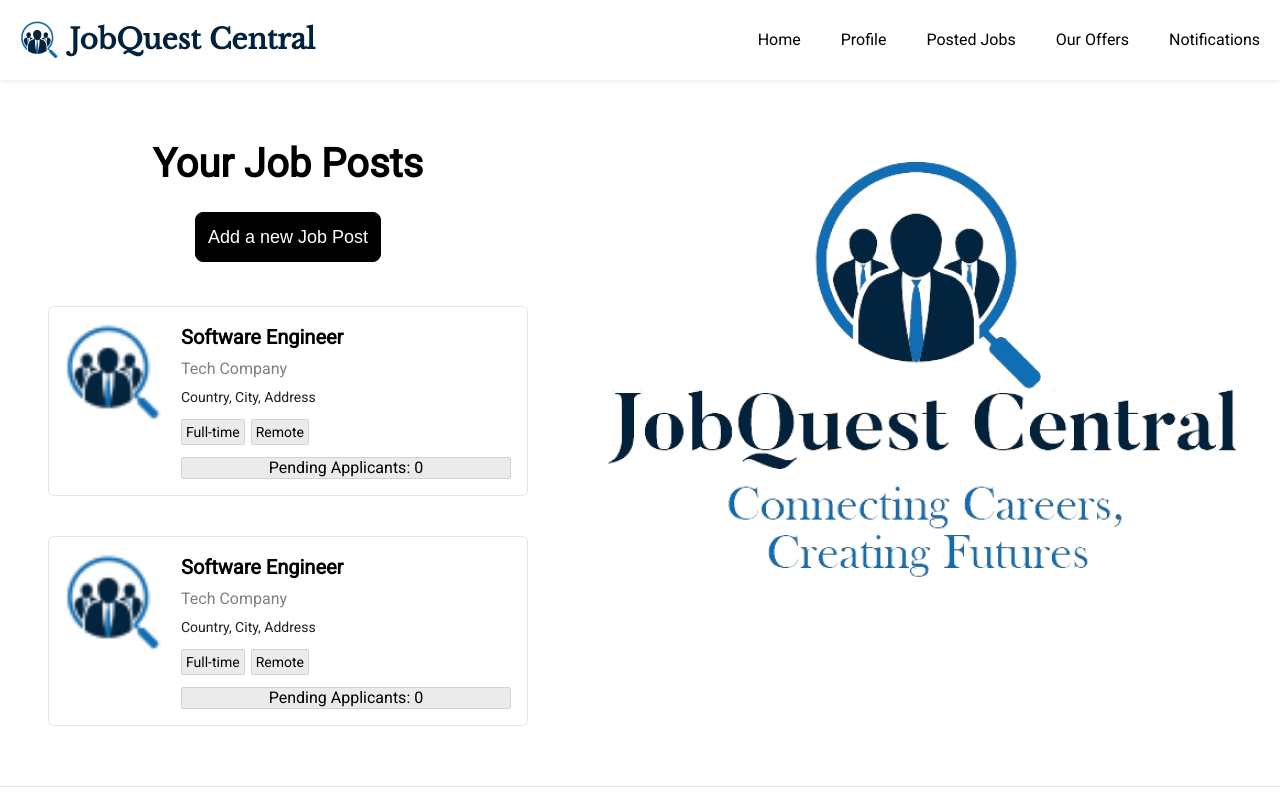
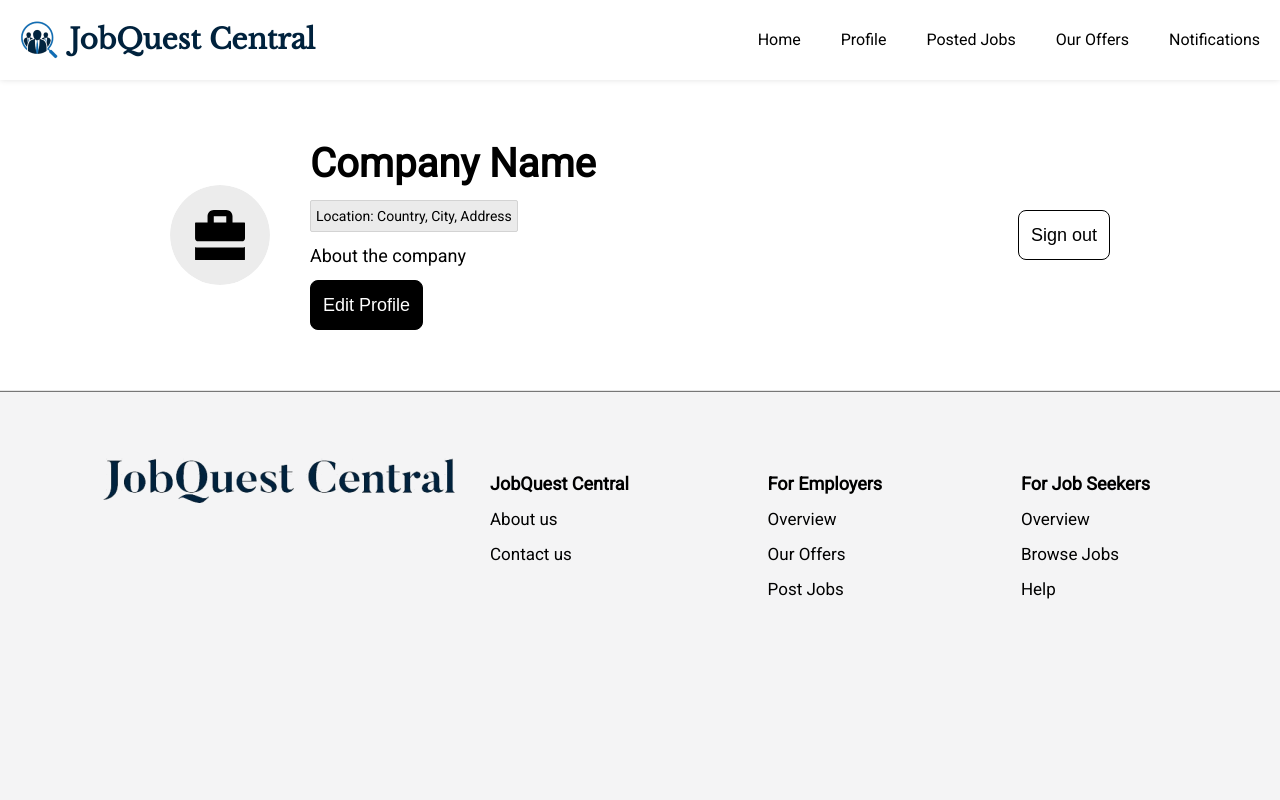
Before and after one commit to G-Jasser/GMC-Final-Project, a React (Vite) app: page / in a window 1280 px wide. Shown: the top 800 px of the page. Built offline with nearby package versions, Linux system fonts and the light colour scheme.

Commit message:
Add Company Profile Main Section

```diff
--- a/src/App.jsx
+++ b/src/App.jsx
@@ -6,8 +6,8 @@ import { JobCategoriesSection } from './components/JobCategoriesSection'
 import { JobSearchSection } from './components/JobSearchSection'
 import LandingPage from './components/LandingPage'
 import { NavbarSignedRecruiter } from './components/NavbarSignedRecruiter'
-import PostedJobsPage from './components/PostedJobsPage'
 import { PostedJobsSection } from './components/PostedJobsSection'
+import { ProfileRecruiterMainSec } from './components/ProfileRecruiterMainSec'
 import { ProfileSeekerMainSec } from './components/ProfileSeekerMainSec'
 import ProfileSeekerPage from './components/ProfileSeekerPage'
 import { ReceivedAppSection } from './components/ReceivedAppSection'
@@ -15,7 +15,9 @@ import { ReceivedAppSection } from './components/ReceivedAppSection'
 function App() {
   return (
     <>
-      <PostedJobsPage/>
+      <NavbarSignedRecruiter/>
+      <ProfileRecruiterMainSec/>
+      <GeneralFooter />
     </>
   )
 }
--- /dev/null
+++ b/src/components/ProfileRecruiterMainSec.jsx
@@ -0,0 +1,30 @@
+import React from "react";
+import "/src/css/style.css";
+
+export const ProfileRecruiterMainSec = () => {
+    const companyDetailsMock = {
+        //To be removed
+    }
+    return (
+        <div className="section-container ProfileMainSection bottom-border max-height-sc">
+            <div className="container max-width">
+                <img src={
+                    companyDetailsMock.logo? companyDetailsMock.logo: "/profile/avatar.svg"
+                    } alt="" className="pfp" />
+                <div className="info">
+                    <div className="title-1">Company Name</div>
+                    <div className="tag-styled">
+                        Location: Country, City, Address
+                    </div>
+                    <div className="text-normal">About the company</div>
+                    <button className="button-styled secondary-button">
+                        Edit Profile
+                    </button>
+                </div>
+                <button className="button-styled primary-button">
+                    Sign out
+                </button>
+            </div>
+        </div>
+    );
+};
--- a/src/css/style.css
+++ b/src/css/style.css
@@ -740,6 +740,7 @@
     justify-content: space-between;
     align-items: center;
     width: 100%;
+    gap: 40px;
 }
 .ProfileMainSection .info {
     display: flex;
@@ -759,3 +760,12 @@
 .bottom-border {
     border-bottom: 1px rgba(0, 0, 0, 0.10) solid
 }
+.info .tag-styled {
+    padding: 5px;
+}
+
+.ProfileMainSection .pfp {
+    height: 100px;
+    width: 100px;
+    border-radius: 50px;
+}
```
Also changed, not shown: public/profile/avatar.svg (added).
